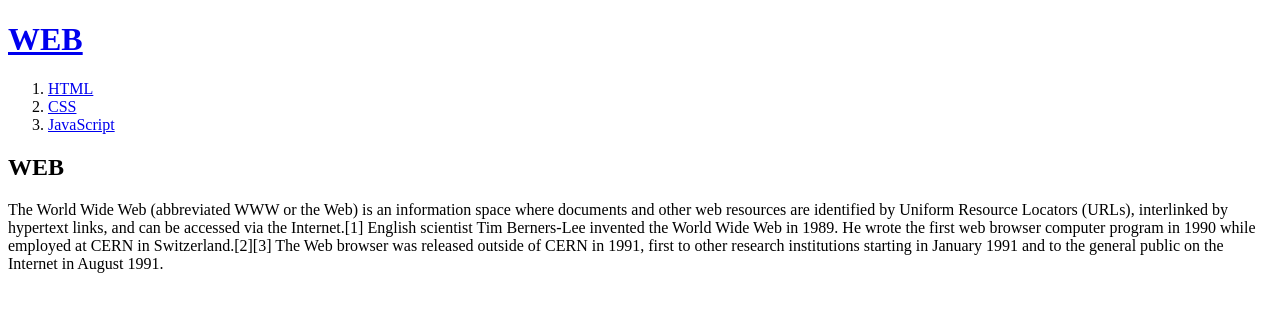
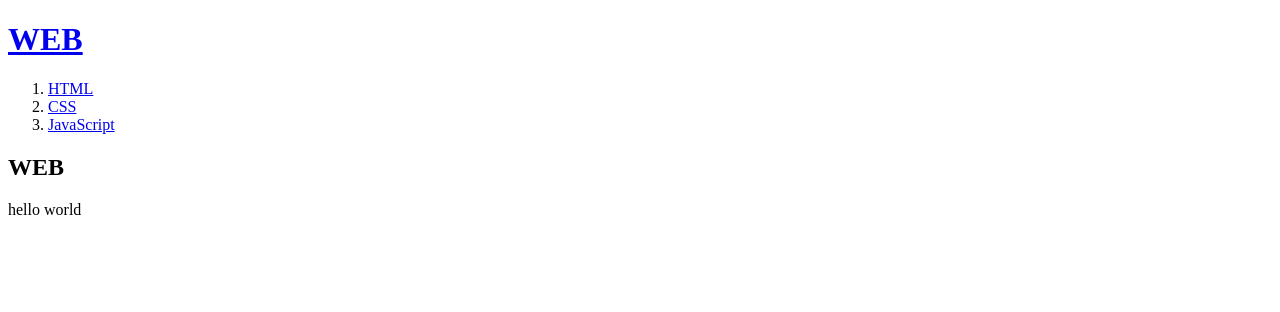
Before and after one commit to wing72/mf-fist-web-site, a plain HTML site: page INDEX.HTML in a window 1280 px wide. Drawn offline with Linux system fonts and the light colour scheme.

Commit message:
Add files via upload

```diff
--- a/INDEX.HTML
+++ b/INDEX.HTML
@@ -12,7 +12,7 @@
     <li><a href="3.html">JavaScript</a></li>
   </ol>
   <h2>WEB</h2>
-  <p>The World Wide Web (abbreviated WWW or the Web) is an information space where documents and other web resources are identified by Uniform Resource Locators (URLs), interlinked by hypertext links, and can be accessed via the Internet.[1] English scientist Tim Berners-Lee invented the World Wide Web in 1989. He wrote the first web browser computer program in 1990 while employed at CERN in Switzerland.[2][3] The Web browser was released outside of CERN in 1991, first to other research institutions starting in January 1991 and to the general public on the Internet in August 1991.
+  <p>hello world
   </p>
 </body>
 </html>
```
Also changed, not shown: 1.HTML (+2 -1 lines), coding.jpg (added).
